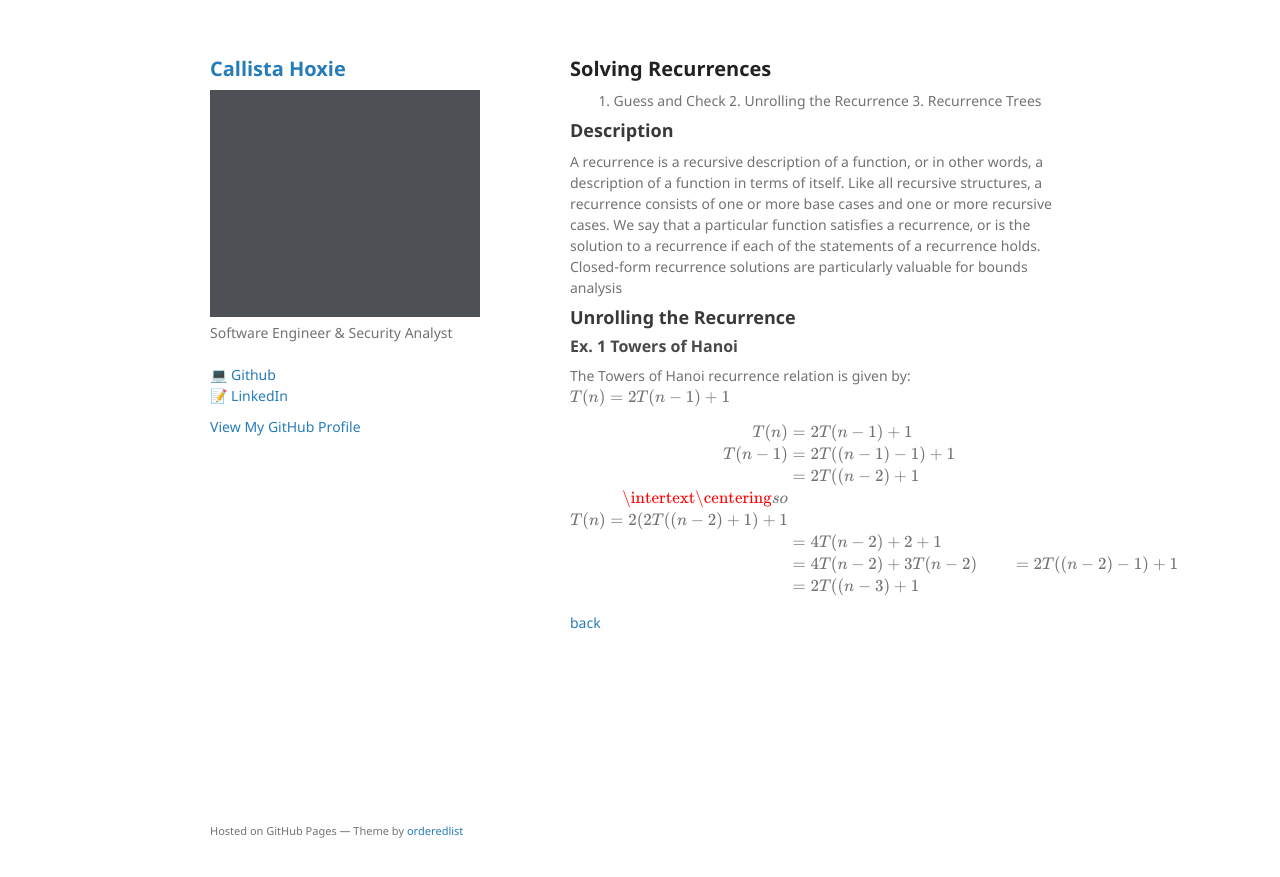
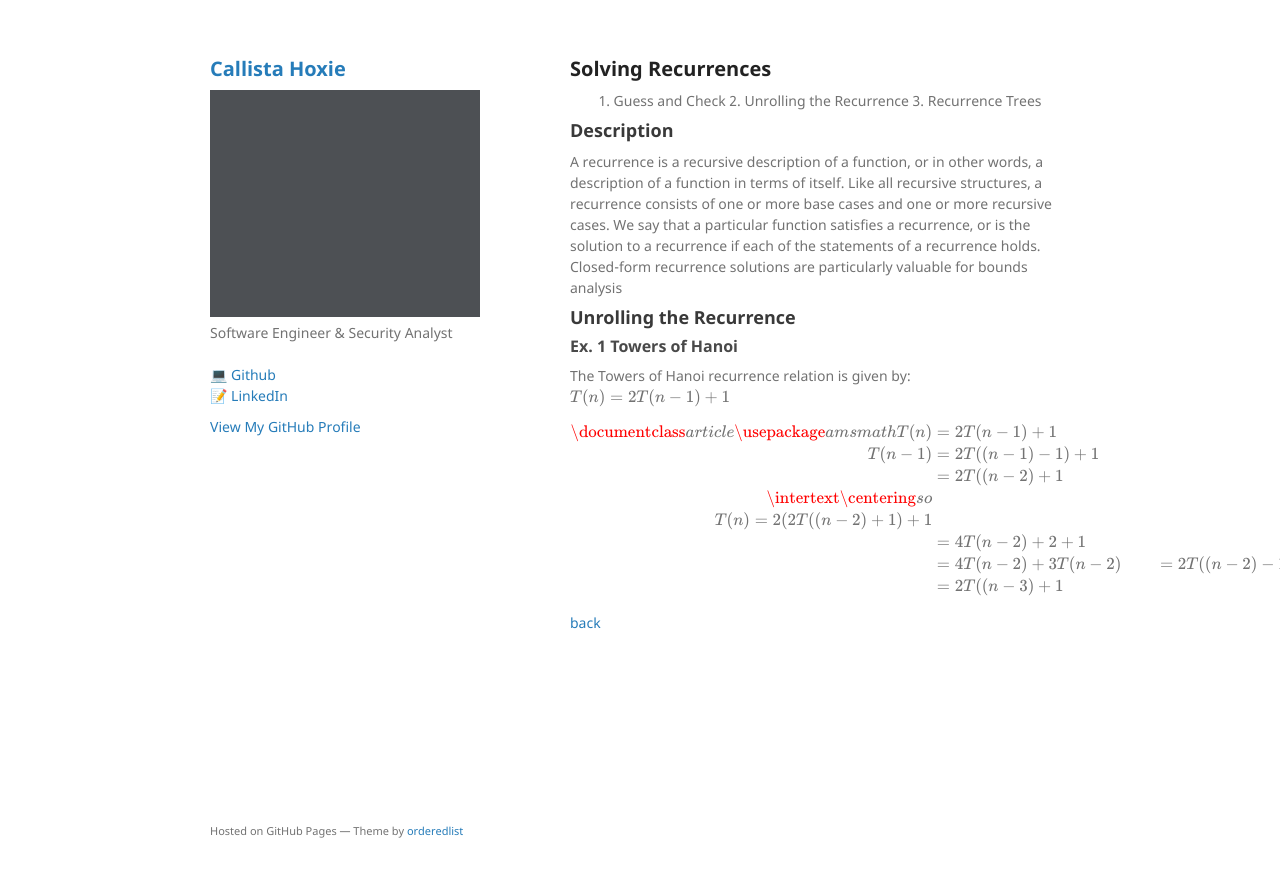
Before and after one commit to callistajosette/callistajosette.github.io, a Jekyll site: the page built from project-crease.md, in a window 1280 px wide. Shown: the top 877 px of the page. Built offline with Jekyll 4.4.1, drawn with Linux system fonts in a browser that asks for light colours; our own code applies the rules of GitHub Pages for plain Markdown files.

Commit message:
Update project-crease.md

```diff
--- a/project-crease.md
+++ b/project-crease.md
@@ -19,6 +19,8 @@
 The Towers of Hanoi recurrence relation is given by: $T(n) = 2T(n-1) + 1$
 
 $$\begin{align*}
+\documentclass{article}
+\usepackage{amsmath}
 T(n) & = 2T(n-1) + 1 \\
 T(n-1) & = 2T((n-1)-1) + 1 \\
 & = 2T((n-2) + 1 \\
```
